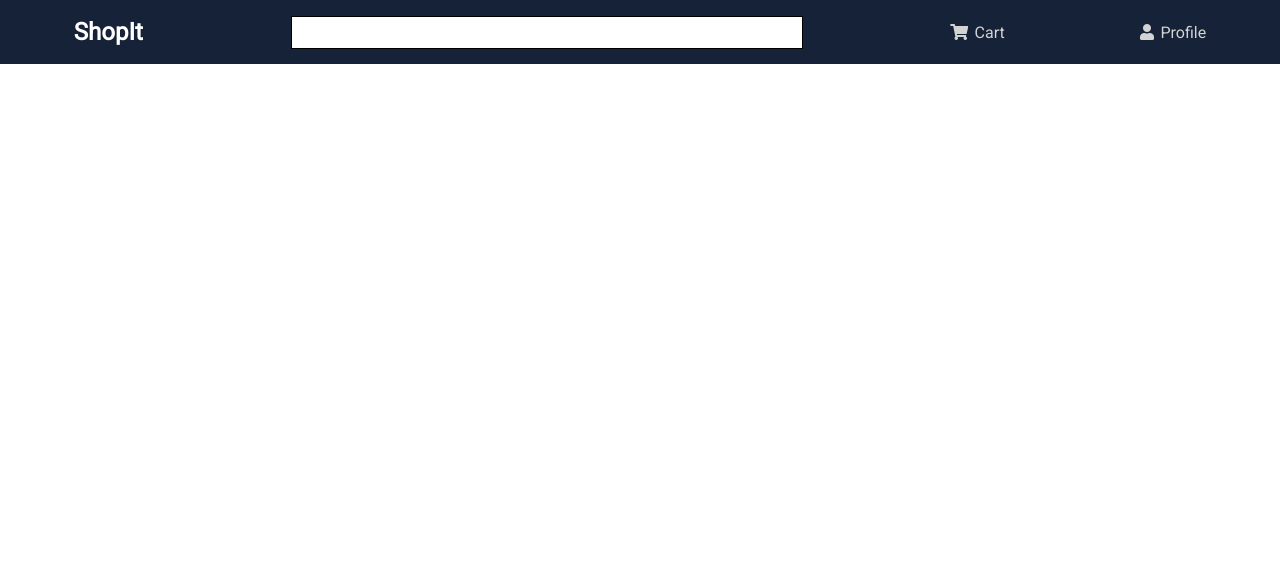
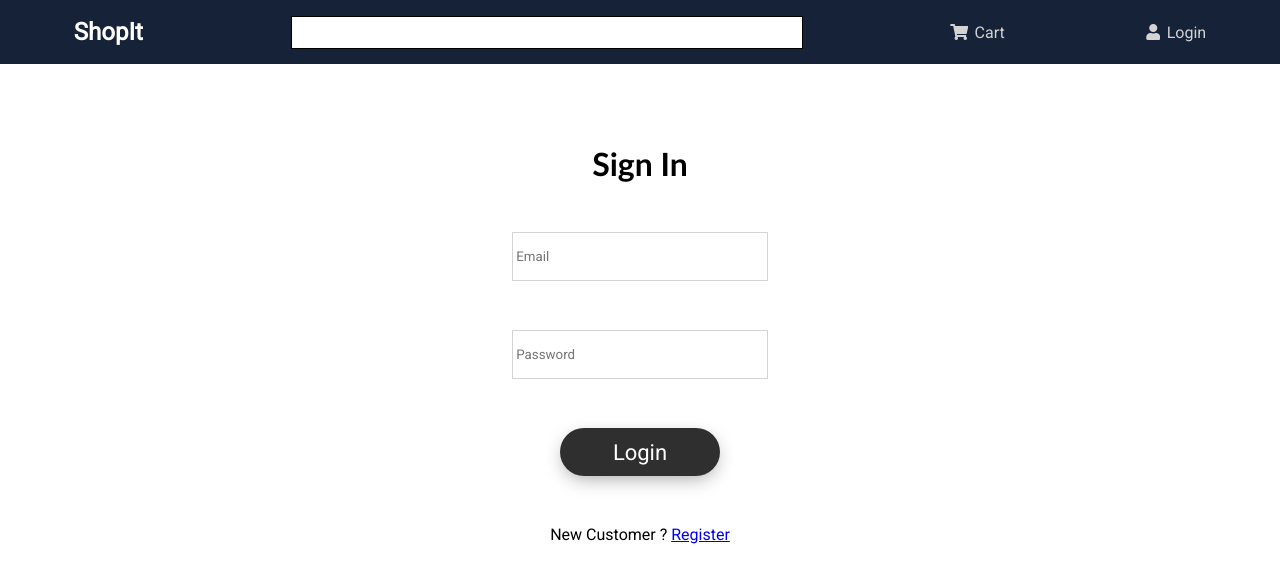
Before and after one commit to karthikpn/shopit, a React (Create React App) app in the folder frontend/: page /login in a window 1280 px wide. Before the commit this address had no page. Shown: the top 582 px of the page. Built offline with nearby package versions, Linux system fonts and the light colour scheme; a web font is replaced by a local one.

Commit message:
Rectifying erros and creating new branch

```diff
--- a/frontend/src/App.js
+++ b/frontend/src/App.js
@@ -4,6 +4,7 @@ import { BrowserRouter as Router, Routes, Route } from "react-router-dom";
 import Home from "./Screens/Home";
 import ProductScreen from "./Screens/ProductScreen";
 import CartScreen from "./Screens/CartScreen";
+import LoginScreen from "./Screens/LoginScreen";
 
 function App() {
   return (
@@ -11,12 +12,13 @@ function App() {
       <Router>
         <Header />
         <Routes>
-          <Route path="/" element={<Home />} />
           <Route path="/products/:id" element={<ProductScreen />} />
           <Route path="/cart/">
             <Route path=":id" element={<CartScreen />} />
             <Route path="" element={<CartScreen />} />
           </Route>
+          <Route path="/login" element={<LoginScreen />} />
+          <Route path="/" element={<Home />} />
         </Routes>
       </Router>
     </div>
--- a/frontend/src/Components/Header.jsx
+++ b/frontend/src/Components/Header.jsx
@@ -1,8 +1,17 @@
 import React from "react";
+import { useDispatch, useSelector } from "react-redux";
 import { Link } from "react-router-dom";
+import { userLogoffAction } from "../actions/userAction";
 import "../views/header.css";
 
 const Header = () => {
+  const userLogin = useSelector((state) => state.userLogin);
+  const { userInfo } = userLogin;
+  const dispatch = useDispatch();
+  const handleLogout = () => {
+    dispatch(userLogoffAction());
+  };
+
   return (
     <div className="header">
       <div className="header__brand">
@@ -16,10 +25,30 @@ const Header = () => {
           <i class="fas fa-shopping-cart" style={{ marginRight: "0.5vw" }}></i>
           <span>Cart</span>
         </Link>
-        <Link to="/profile" className="header__options__profile">
-          <i class="fas fa-user" style={{ marginRight: "0.5vw" }}></i>
-          <span>Profile</span>
-        </Link>
+        <div>
+          {userInfo ? (
+            <>
+              <Link
+                to="/profile"
+                style={{
+                  textDecoration: "none",
+                  color: "white",
+                  marginRight: "1vw",
+                }}
+              >
+                Profile
+              </Link>
+              <span style={{ cursor: "pointer" }} onClick={handleLogout}>
+                Logout
+              </span>
+            </>
+          ) : (
+            <Link to="/login" className="header__options__profile">
+              <i class="fas fa-user" style={{ marginRight: "0.5vw" }}></i>
+              <span>Login</span>
+            </Link>
+          )}
+        </div>
       </div>
     </div>
   );
--- /dev/null
+++ b/frontend/src/Screens/LoginScreen.jsx
@@ -0,0 +1,65 @@
+import { useState, useEffect } from "react";
+import { useLocation, useNavigate, Link } from "react-router-dom";
+import { userLoginAction } from "../actions/userAction";
+
+import "../views/login.css";
+import { useDispatch, useSelector } from "react-redux";
+
+import Message from "../Components/Message";
+import Loader from "../Components/Loader";
+const LoginScreen = () => {
+  const [email, setEmail] = useState("");
+  const [password, setPassword] = useState("");
+
+  const location = useLocation();
+  const dispatch = useDispatch();
+  const navigate = useNavigate();
+
+  const userLogin = useSelector((state) => state.userLogin);
+  const { loading, error, userInfo } = userLogin;
+
+  const redirect = location.search ? location.search.split("=")[1] : "/";
+
+  useEffect(() => {
+    if (userInfo) {
+      navigate("/");
+    }
+  }, [navigate, userInfo, redirect]);
+
+  const submitHandler = (e) => {
+    e.preventDefault();
+    dispatch(userLoginAction(email, password));
+  };
+  return (
+    <>
+      {error && <Message message={error} />}
+      {loading && <Loader />}
+      <div className="login">
+        <h2>Sign In</h2>
+        <input
+          type="email"
+          className="login__email"
+          placeholder="Email"
+          onChange={(e) => setEmail(e.target.value)}
+        />
+        <input
+          type="password"
+          className="login__password"
+          placeholder="Password"
+          onChange={(e) => setPassword(e.target.value)}
+        />
+        <button className="login__submit" onClick={submitHandler}>
+          Login
+        </button>
+        <span>
+          New Customer ?{" "}
+          <Link to={redirect ? `/register?redirect=${redirect}` : "/register"}>
+            Register
+          </Link>{" "}
+        </span>
+      </div>
+    </>
+  );
+};
+
+export default LoginScreen;
--- /dev/null
+++ b/frontend/src/actions/userAction.js
@@ -0,0 +1,42 @@
+import axios from "axios";
+
+export const userLoginAction = (email, password) => async (dispatch) => {
+  try {
+    dispatch({
+      type: "USER_LOGIN_REQUEST",
+    });
+    const config = {
+      headers: {
+        "Content-Type": "application/json",
+      },
+    };
+    const { data } = await axios.post(
+      "/api/users/login",
+      { email, password },
+      config
+    );
+    dispatch({
+      type: "USER_LOGIN_SUCCESS",
+      payload: data,
+    });
+    localStorage.setItem("userInfo", JSON.stringify(data));
+  } catch (error) {
+    dispatch({
+      type: "USER_LOGIN_FAILED",
+      payload:
+        error.response && error.response.data.message
+          ? error.response.data.message
+          : error.message,
+    });
+  }
+};
+export const userLogoffAction = () => async (dispatch) => {
+  try {
+    localStorage.removeItem("userInfo");
+    dispatch({
+      type: "USER_LOGOUT",
+    });
+  } catch (error) {
+    console.log(error);
+  }
+};
--- /dev/null
+++ b/frontend/src/reducers/userReducers.js
@@ -0,0 +1,15 @@
+export const userLoginReducer = (state = {}, action) => {
+  switch (action.type) {
+    case "USER_LOGIN_REQUEST":
+      return { loading: true };
+    case "USER_LOGIN_SUCCESS":
+      return { loading: false, userInfo: action.payload };
+    case "USER_LOGIN_FAILED":
+      return { loading: false, error: action.payload };
+    case "USER_LOGOUT": {
+      return {};
+    }
+    default:
+      return state;
+  }
+};
--- a/frontend/src/store.js
+++ b/frontend/src/store.js
@@ -6,11 +6,13 @@ import {
   productListReducer,
 } from "./reducers/productReducers";
 import { cartReducers } from "./reducers/cartReducers";
+import { userLoginReducer } from "./reducers/userReducers";
 
 const reducer = combineReducers({
   productList: productListReducer,
   productDetails: productDetailsReducer,
   cart: cartReducers,
+  userLogin: userLoginReducer,
 });
 
 const middleware = [thunk];
@@ -18,8 +20,13 @@ const cartItemsFromStorage = localStorage.getItem("cartItems")
   ? JSON.parse(localStorage.getItem("cartItems"))
   : [];
 
+const userInfoFromStorage = localStorage.getItem("userInfo")
+  ? JSON.parse(localStorage.getItem("userInfo"))
+  : null;
+
 const initialState = {
   cart: { cartItems: cartItemsFromStorage },
+  userLogin: { userInfo: userInfoFromStorage },
 };
 
 const store = createStore(
--- /dev/null
+++ b/frontend/src/views/login.css
@@ -0,0 +1,54 @@
+.login {
+  display: flex;
+  margin-top: 10vh;
+  height: 50vh;
+  flex-direction: column;
+  align-items: center;
+  justify-content: space-between;
+}
+.login > h2 {
+  display: inline-block;
+  font-family: "Gill Sans", "Gill Sans MT", Calibri, "Trebuchet MS", sans-serif;
+  font-size: 2rem;
+}
+.login__email {
+  padding: 1rem 0.2rem;
+  width: 20%;
+  outline: none;
+  border: 1px solid lightgray;
+}
+.login__password {
+  padding: 1rem 0.2rem;
+  width: 20%;
+  outline: none;
+  border: 1px solid lightgray;
+}
+.login__email:focus {
+  padding: 1rem 0.2rem;
+  box-shadow: 0 0 5px rgba(81, 203, 238, 1);
+
+  margin: 5px 1px 3px 0px;
+  border: 1px solid rgba(81, 203, 238, 1);
+}
+.login__password:focus {
+  padding: 1rem 0.2rem;
+  box-shadow: 0 0 5px rgba(81, 203, 238, 1);
+
+  margin: 5px 1px 3px 0px;
+  border: 1px solid rgba(81, 203, 238, 1);
+}
+.login__submit {
+  width: 10rem;
+  height: 3rem;
+  border: none;
+  outline: none;
+  background: #2f2f2f;
+  color: #fff;
+  font-size: 22px;
+  border-radius: 1.5rem;
+  text-align: center;
+  box-shadow: 0 6px 20px -5px rgba(0, 0, 0, 0.4);
+  position: relative;
+  overflow: hidden;
+  cursor: pointer;
+}
```
